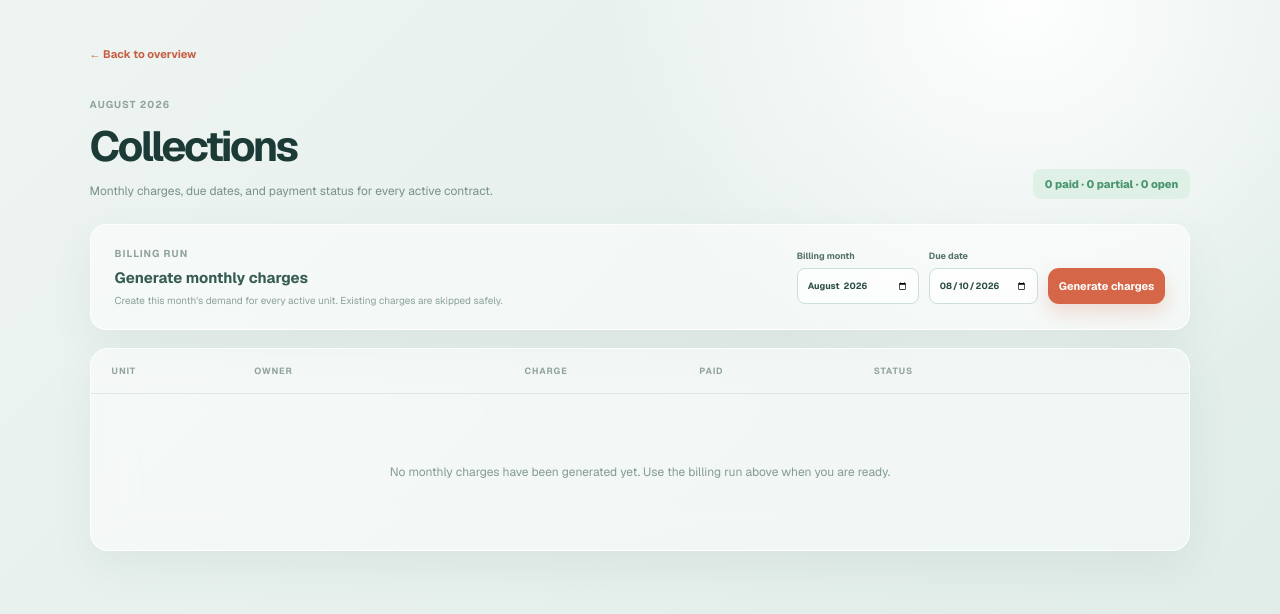
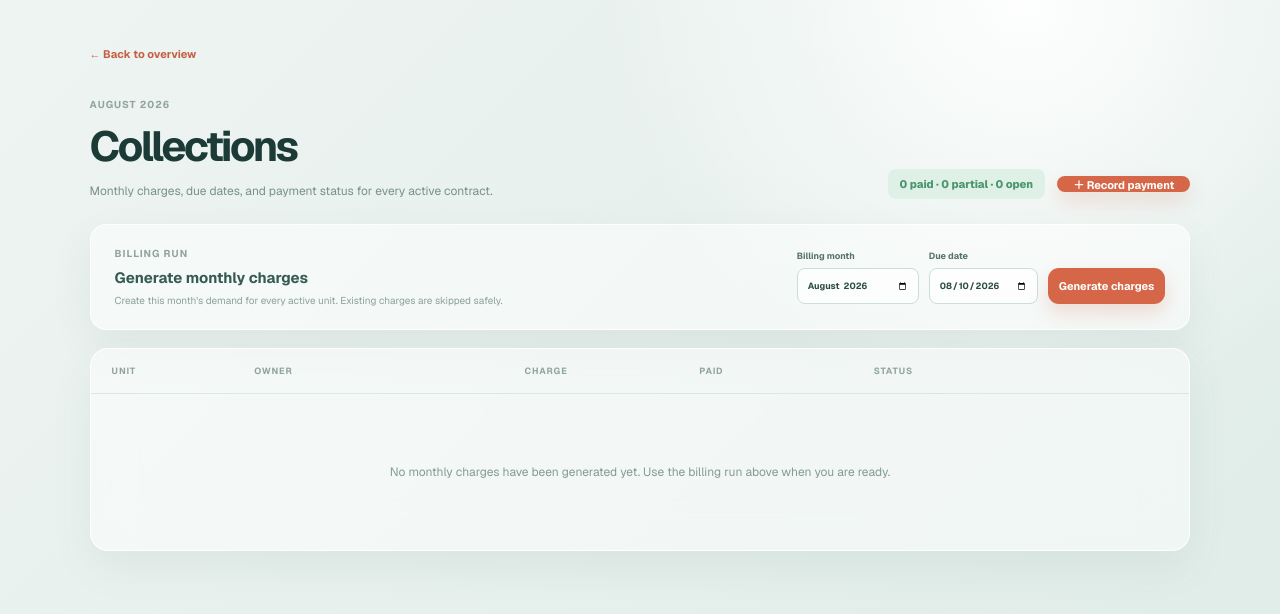
Before and after one commit to himadri-GH/drishti-abasan-finance, a Next.js app: page /collections in a window 1280 px wide. Shown: the top 614 px of the page. Built offline with nearby package versions, Linux system fonts and the light colour scheme.

Commit message:
Add Record Payment button to Collections header

```diff
--- a/src/app/collections/page.tsx
+++ b/src/app/collections/page.tsx
@@ -1,15 +1,18 @@
 import Link from "next/link";
-import { getCollectionDirectory } from "@/db/dashboard";
+import { getCollectionDirectory, getPaymentOptions } from "@/db/dashboard";
 import styles from "../page.module.css";
 import { ChargeGenerator } from "../charge-generator";
 import { getChargeManagement } from "@/db/management";
 import { ChargeManager } from "../charge-manager";
+import { PaymentForm } from "../payment-form";
 
 export const dynamic = "force-dynamic";
 
 export default async function CollectionsPage() {
   const charges = await getCollectionDirectory("2026-08");
   const managedCharges = await getChargeManagement();
+  const paymentOptions = await getPaymentOptions();
+
   const openCharges = charges.filter((charge) => !charge.isPaid && charge.amountPaid === 0).length;
   const partialCharges = charges.filter((charge) => !charge.isPaid && charge.amountPaid > 0).length;
 
@@ -27,9 +30,14 @@ export default async function CollectionsPage() {
             Monthly charges, due dates, and payment status for every active contract.
           </p>
         </div>
-        <span className={styles.successBadge}>
-          {charges.filter((charge) => charge.isPaid).length} paid · {partialCharges} partial · {openCharges} open
-        </span>
+
+        {/* Grouped badge and payment button side-by-side */}
+        <div style={{ display: "flex", alignItems: "center", gap: "12px" }}>
+          <span className={styles.successBadge}>
+            {charges.filter((charge) => charge.isPaid).length} paid · {partialCharges} partial · {openCharges} open
+          </span>
+          <PaymentForm options={paymentOptions} />
+        </div>
       </div>
 
       <section className={styles.chargePanel}>
```
